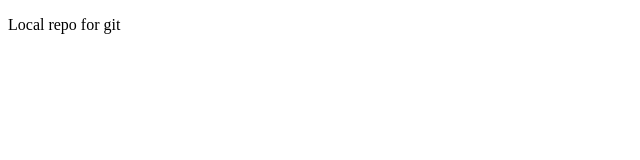
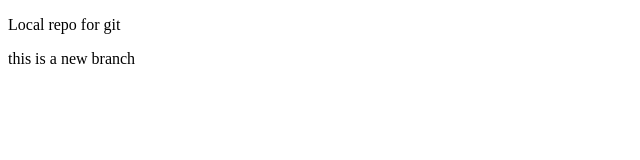
Before and after one commit to himansumathan/localrepo, a plain HTML site: page index.html in a window 1280 px wide. Shown: the whole page, without its empty margins (0-640 px from the left). Drawn offline with Linux system fonts and the light colour scheme.

Commit message:
add new feature

```diff
--- a/index.html
+++ b/index.html
@@ -7,5 +7,10 @@
 </head>
 <body>
     <p>Local repo for git</p>
+
+    <p>
+        this is  a new branch
+
+    </p>
 </body>
 </html>
```
